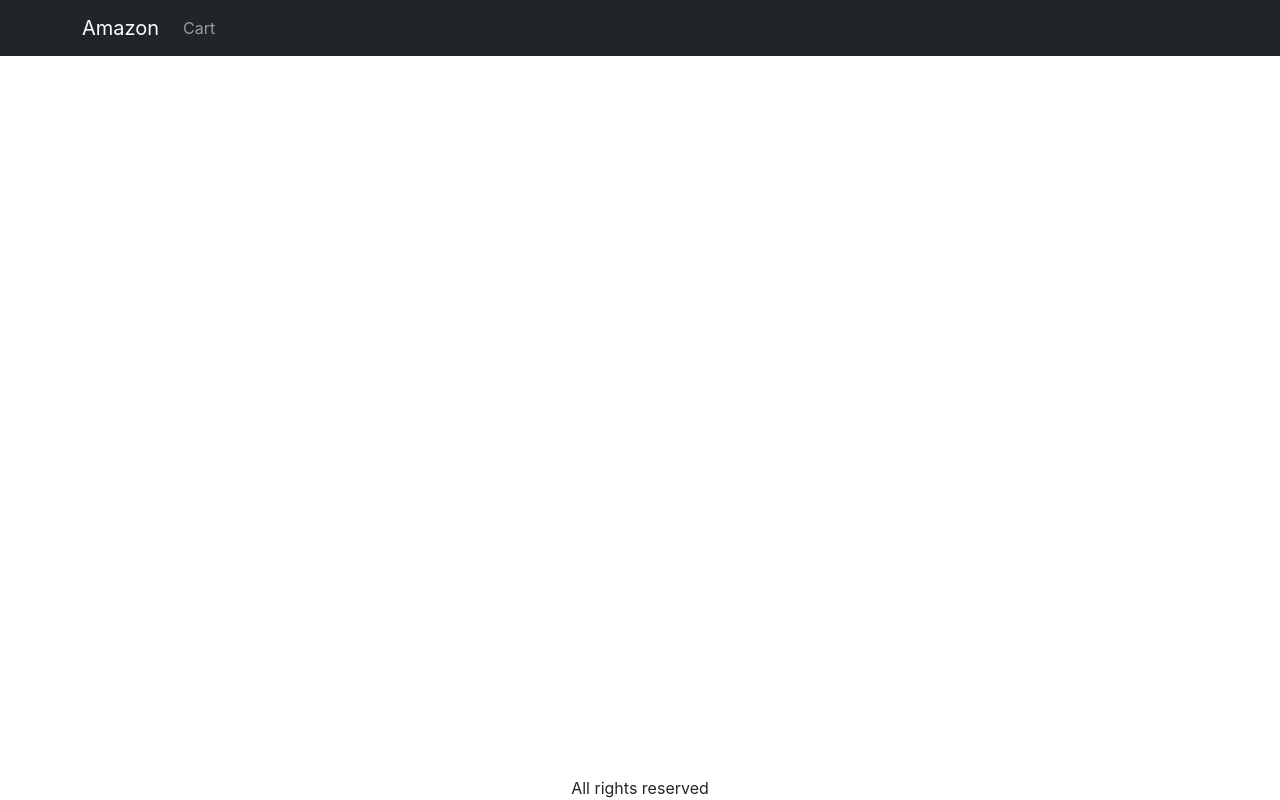
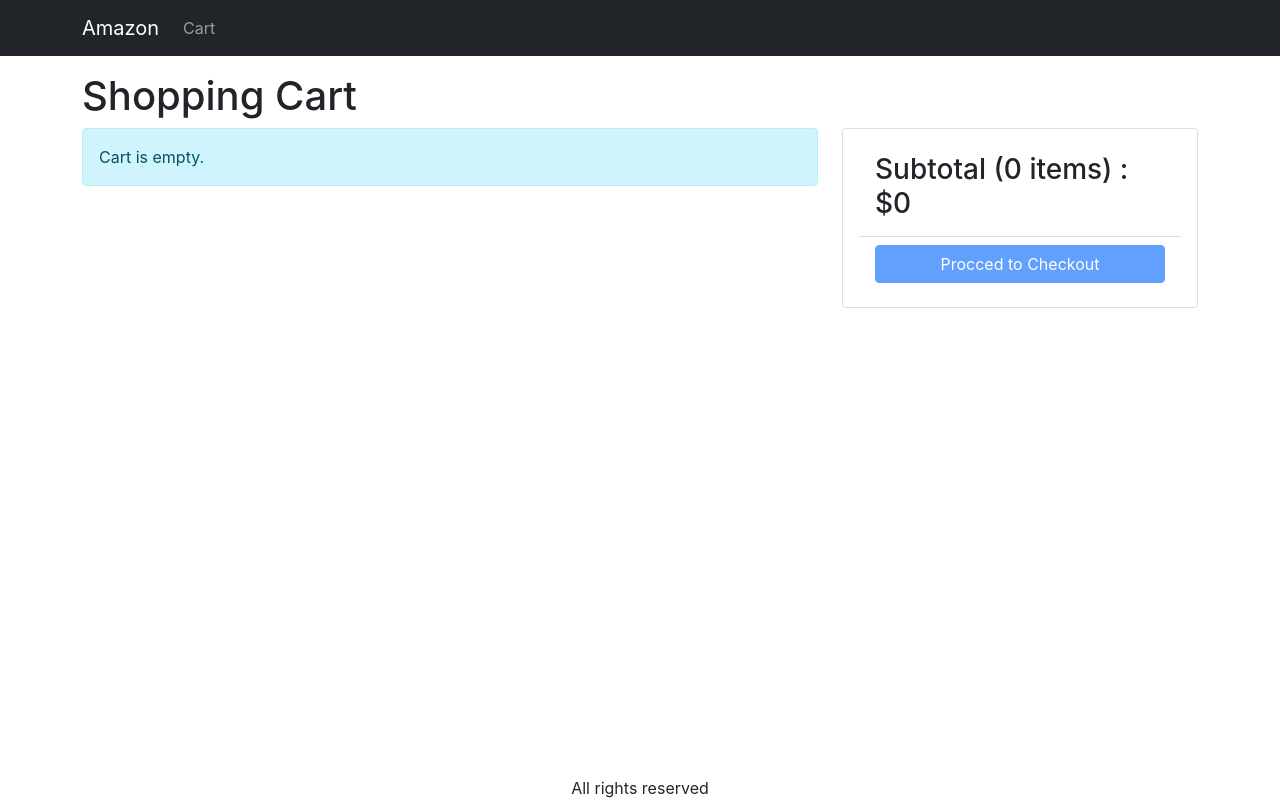
Before and after one commit to CrazierLattice/amazon-project, a React (Create React App) app in the folder client/: page /cart in a window 1280 px wide. Built offline with nearby package versions, Linux system fonts and the light colour scheme.

Commit message:
created CartScreen

```diff
--- a/client/src/App.js
+++ b/client/src/App.js
@@ -9,6 +9,7 @@
 import { LinkContainer } from 'react-router-bootstrap';
 import { useContext } from 'react';
 import { Store } from './Store';
+import CartScreen from './screen/CartScreen';
 function App() {
   const { state } = useContext(Store);
   const { cart } = state;
@@ -39,6 +40,7 @@
             <Routes>
               <Route path="/" element={<HomeScreen />} />
               <Route path="/product/:slug" element={<ProductScreen />} />
+              <Route path="/cart" element={<CartScreen />} />
             </Routes>
           </Container>
         </main>
--- a/client/src/components/Product.js
+++ b/client/src/components/Product.js
@@ -1,10 +1,27 @@
-import React from 'react';
+import React, { useContext } from 'react';
 import { Link } from 'react-router-dom';
 import Card from 'react-bootstrap/Card';
 import Button from 'react-bootstrap/Button';
 import Rating from './Rating';
+import { Store } from '../Store';
+import axios from 'axios';
 
 const Product = ({ product }) => {
+  const baseURL = 'http://localhost:5000';
+  const { state, dispatch: ctxDispatch } = useContext(Store);
+  const { cart } = state;
+  const addToCartHandler = async () => {
+    const existItem = cart.cartItems.find((item) => item._id === product._id);
+    const quantity = existItem ? existItem.quantity + 1 : 1;
+    const { data } = await axios.get(`${baseURL}/api/products/${product._id}`);
+    if (data.countInStock < quantity)
+      return window.alert('Sorry, Product is out of stock.');
+    ctxDispatch({
+      type: 'CART_ADD_ITEM',
+      payload: { ...product, quantity },
+    });
+  };
+
   return (
     <Card className="product">
       <Link to={`product/${product.slug}`}>
@@ -16,7 +33,7 @@
         </Link>
         <Rating rating={product.rating} numReviews={product.numReviews} />
         <Card.Text>${product.price}</Card.Text>
-        <Button>Add to cart</Button>
+        <Button onClick={addToCartHandler}>Add to cart</Button>
       </Card.Body>
     </Card>
   );
--- a/client/src/index.css
+++ b/client/src/index.css
@@ -51,3 +51,8 @@
 .img-large {
   max-width: 100%;
 }
+
+.img-thumbnail {
+  height: 120px;
+  width: 100px;
+}
--- /dev/null
+++ b/client/src/screen/CartScreen.js
@@ -0,0 +1,107 @@
+import React, { useContext } from 'react';
+import { Helmet } from 'react-helmet-async';
+import { Store } from '../Store';
+import Row from 'react-bootstrap/esm/Row';
+import Col from 'react-bootstrap/esm/Col';
+import MessageBox from '../components/MessageBox';
+import { Link } from 'react-router-dom';
+import ListGroup from 'react-bootstrap/esm/ListGroup';
+import Button from 'react-bootstrap/Button';
+import Card from 'react-bootstrap/Card';
+
+const CartScreen = () => {
+  const { state, dispatch: ctxDispatch } = useContext(Store);
+  const {
+    cart: { cartItems },
+  } = state;
+  return (
+    <div>
+      <Helmet>
+        <title>Shopping Cart</title>
+      </Helmet>
+      <h1>Shopping Cart</h1>
+      <Row>
+        <Col md={8}>
+          {cartItems.length === 0 ? (
+            <MessageBox error="Cart is empty.">
+              <Link to="/">Go Shopping</Link>
+            </MessageBox>
+          ) : (
+            <ListGroup>
+              {cartItems.map((item) => (
+                <ListGroup.Item key={item._id}>
+                  <Row className="align-items-center">
+                    <Col md={4}>
+                      <img
+                        src={item.image}
+                        alt={item.name}
+                        className="img-fluid rounded img-thumbnail"
+                      />
+                      {'  '}
+                      <Link to={`/product/${item.slug}`}>{item.name}</Link>
+                    </Col>
+                    <Col md={3}>
+                      <Button variant="light" disabled={item.quantity === 1}>
+                        <i className="fas fa-minus-circle"></i>
+                      </Button>
+                      {'  '}
+                      <span>{item.quantity}</span>{' '}
+                      <Button
+                        variant="light"
+                        disabled={item.quantity === item.countInStock}
+                      >
+                        <i className="fas fa-plus-circle"></i>
+                      </Button>
+                    </Col>
+                    <Col md={3}>${item.price}</Col>
+                    <Col md={2}>
+                      <Button variant="light">
+                        <i className="fas fa-trash"></i>
+                      </Button>
+                    </Col>
+                  </Row>
+                </ListGroup.Item>
+              ))}
+            </ListGroup>
+          )}
+        </Col>
+        <Col md={4}>
+          <Card>
+            <Card.Body>
+              <ListGroup variant="flush">
+                <ListGroup.Item>
+                  <h3>
+                    Subtotal (
+                    {cartItems.reduce(
+                      (prevValue, currValue) => prevValue + currValue.quantity,
+                      0
+                    )}{' '}
+                    items) : $
+                    {cartItems.reduce(
+                      (prevValue, currValue) =>
+                        prevValue + currValue.quantity * currValue.price,
+                      0
+                    )}
+                  </h3>
+                </ListGroup.Item>
+                <ListGroup.Item>
+                  <div className="d-grid">
+                    <Button
+                      type="button"
+                      variant="primary"
+                      disabled={cartItems.length === 0}
+                    >
+                      Procced to Checkout
+                    </Button>
+                  </div>
+                </ListGroup.Item>
+              </ListGroup>
+            </Card.Body>
+          </Card>
+        </Col>
+      </Row>
+    </div>
+  );
+};
+
+export default CartScreen;
--- a/client/src/screen/ProductScreen.js
+++ b/client/src/screen/ProductScreen.js
@@ -2,7 +2,7 @@
 import React, { useContext, useEffect, useReducer } from 'react';
 import Col from 'react-bootstrap/esm/Col';
 import Row from 'react-bootstrap/esm/Row';
-import { useParams } from 'react-router-dom';
+import { useNavigate, useParams } from 'react-router-dom';
 import ListGroup from 'react-bootstrap/ListGroup';
 import Badge from 'react-bootstrap/Badge';
 import Rating from '../components/Rating';
@@ -29,6 +29,7 @@
   }
 };
 const ProductScreen = () => {
+  const navigate = useNavigate();
   const params = useParams();
   const { slug } = params;
   const [{ loading, error, product }, dispatch] = useReducer(reducer, {
@@ -65,6 +66,7 @@
       type: 'CART_ADD_ITEM',
       payload: { ...product, quantity },
     });
+    navigate('/cart');
   };
 
   return loading ? (
```
